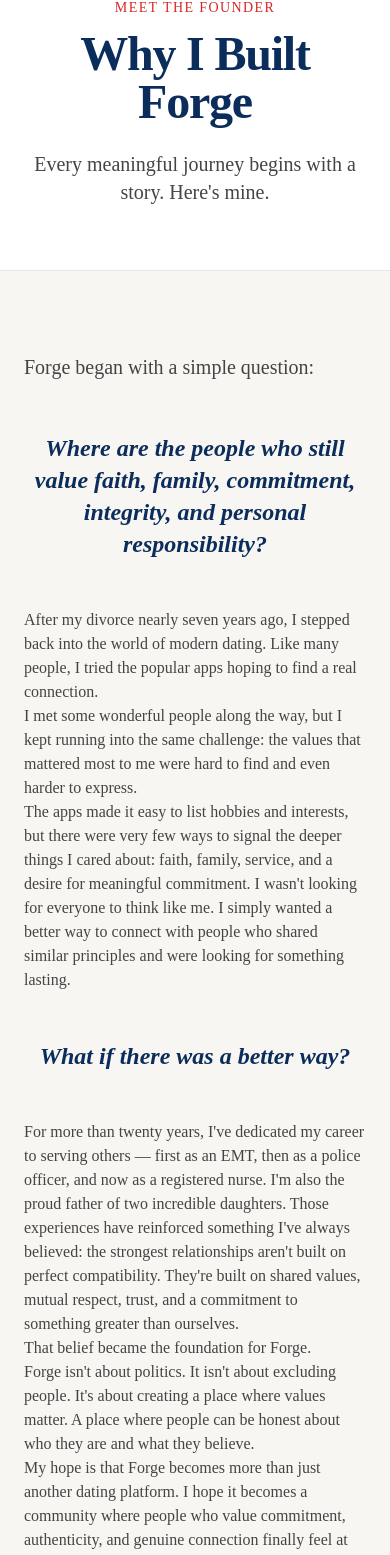
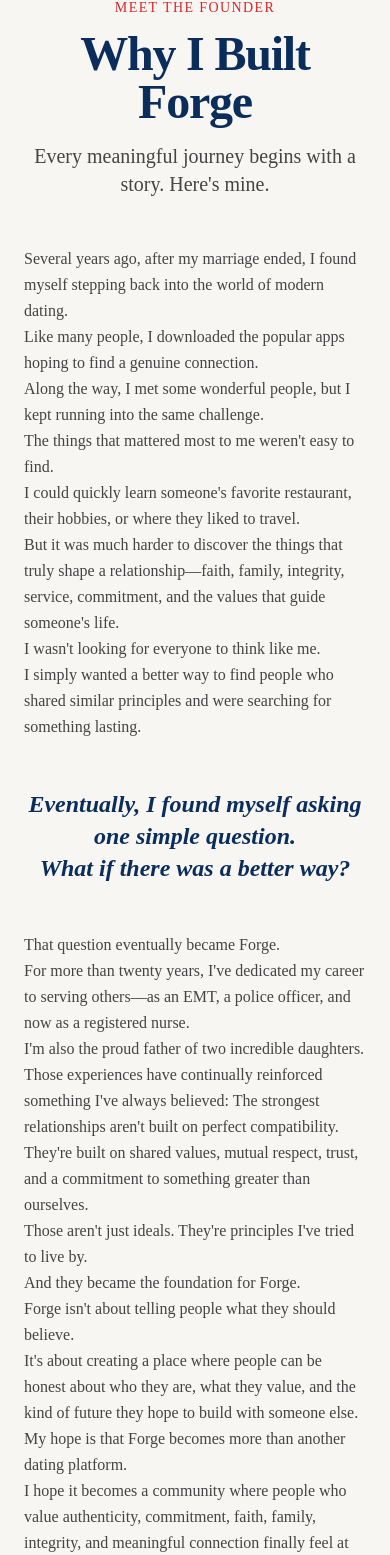
Before and after one commit to bobbykelly226-pixel/Forge, a Next.js app: page /founder in a window 390 px wide. Shown: the part 155-1710 px from the top of the page. Built offline with nearby package versions, Linux system fonts and the light colour scheme.

Commit message:
Mobile hero + Meet the Founder updates

```diff
--- a/app/founder/page.tsx
+++ b/app/founder/page.tsx
@@ -1,116 +1,48 @@
 'use client';
 
 import Header from '../../components/Header';
-import Link from 'next/link';
 
 export default function Founder() {
   return (
     <div className="min-h-screen bg-[#F8F6F2] text-[#222222]">
       <Header />
 
-      {/* Hero */}
-      <div className="pt-20 pb-16 bg-white border-b">
-        <div className="max-w-4xl mx-auto px-6 text-center">
+      <div className="pt-20 pb-20 max-w-4xl mx-auto px-6">
+        <div className="text-center mb-12">
           <p className="text-[#D62828] uppercase tracking-widest text-sm font-medium mb-3">MEET THE FOUNDER</p>
-          <h1 className="text-5xl sm:text-6xl font-bold tracking-tight text-[#0B2D5C] leading-none mb-6">
-            Why I Built Forge
-          </h1>
-          <p className="text-xl text-[#444444] max-w-2xl mx-auto">
-            Every meaningful journey begins with a story. Here's mine.
-          </p>
-        </div>
-      </div>
-
-      {/* Story Content */}
-      <div className="max-w-3xl mx-auto px-6 py-20 prose prose-lg text-[#444444]">
-        <p className="text-xl leading-relaxed">
-          Forge began with a simple question:
-        </p>
-        <p className="text-2xl font-semibold text-[#0B2D5C] italic text-center my-12">
-          Where are the people who still value faith, family, commitment, integrity, and personal responsibility?
-        </p>
-
-        <p>
-          After my divorce nearly seven years ago, I stepped back into the world of modern dating.
-          Like many people, I tried the popular apps hoping to find a real connection.
-        </p>
-
-        <p>
-          I met some wonderful people along the way, but I kept running into the same challenge:
-          the values that mattered most to me were hard to find and even harder to express.
-        </p>
-
-        <p>
-          The apps made it easy to list hobbies and interests, but there were very few ways to signal
-          the deeper things I cared about: faith, family, service, and a desire for meaningful commitment.
-          I wasn't looking for everyone to think like me. I simply wanted a better way to connect with people
-          who shared similar principles and were looking for something lasting.
-        </p>
-
-        <p className="text-2xl font-semibold text-[#0B2D5C] italic text-center my-12">
-          What if there was a better way?
-        </p>
-
-        <p>
-          For more than twenty years, I've dedicated my career to serving others — first as an EMT,
-          then as a police officer, and now as a registered nurse. I'm also the proud father of two incredible daughters.
-          Those experiences have reinforced something I've always believed: the strongest relationships aren't built on perfect compatibility.
-          They're built on shared values, mutual respect, trust, and a commitment to something greater than ourselves.
-        </p>
-
-        <p>
-          That belief became the foundation for Forge.
-        </p>
-
-        <p>
-          Forge isn't about politics. It isn't about excluding people. It's about creating a place where values matter.
-          A place where people can be honest about who they are and what they believe.
-        </p>
-
-        <p>
-          My hope is that Forge becomes more than just another dating platform.
-          I hope it becomes a community where people who value commitment, authenticity, and genuine connection finally feel at home.
-        </p>
-
-        <div className="my-16 text-center border-t border-b border-[#0B2D5C]/20 py-12">
-          <p className="text-3xl font-semibold text-[#0B2D5C]">
-            Because meaningful relationships aren't forged by chance.
-          </p>
-          <p className="text-3xl font-semibold text-[#D62828] mt-2">
-            They're Forged by Design.
-          </p>
+          <h1 className="text-5xl font-bold tracking-tight text-[#0B2D5C]">Why I Built Forge</h1>
+          <p className="text-xl text-[#444444] mt-4">Every meaningful journey begins with a story. Here's mine.</p>
         </div>
 
-        <p className="text-center text-xl font-medium text-[#0B2D5C]">
-          — Bobby Kelly<br />
-          Founder, Forged by Design
-        </p>
-      </div>
-
-      {/* Bottom CTA */}
-      <div className="bg-white py-20 border-t">
-        <div className="max-w-2xl mx-auto px-6 text-center">
-          <h2 className="text-4xl font-bold tracking-tight text-[#0B2D5C] mb-6">
-            Help Shape the Future of Forge
-          </h2>
-          <p className="text-lg text-[#444444] mb-10">
-            Your feedback is helping build something meaningful from the very beginning.
+        <div className="prose prose-lg text-[#444444] leading-relaxed max-w-3xl mx-auto">
+          <p>Several years ago, after my marriage ended, I found myself stepping back into the world of modern dating.</p>
+          <p>Like many people, I downloaded the popular apps hoping to find a genuine connection.</p>
+          <p>Along the way, I met some wonderful people, but I kept running into the same challenge.</p>
+          <p>The things that mattered most to me weren't easy to find.</p>
+          <p>I could quickly learn someone's favorite restaurant, their hobbies, or where they liked to travel.</p>
+          <p>But it was much harder to discover the things that truly shape a relationship—faith, family, integrity, service, commitment, and the values that guide someone's life.</p>
+          <p>I wasn't looking for everyone to think like me.</p>
+          <p>I simply wanted a better way to find people who shared similar principles and were searching for something lasting.</p>
+          <p className="text-2xl font-semibold text-[#0B2D5C] italic text-center my-12">Eventually, I found myself asking one simple question.<br />What if there was a better way?</p>
+          <p>That question eventually became Forge.</p>
+          <p>For more than twenty years, I've dedicated my career to serving others—as an EMT, a police officer, and now as a registered nurse.</p>
+          <p>I'm also the proud father of two incredible daughters.</p>
+          <p>Those experiences have continually reinforced something I've always believed: The strongest relationships aren't built on perfect compatibility.</p>
+          <p>They're built on shared values, mutual respect, trust, and a commitment to something greater than ourselves.</p>
+          <p>Those aren't just ideals. They're principles I've tried to live by.</p>
+          <p>And they became the foundation for Forge.</p>
+          <p>Forge isn't about telling people what they should believe.</p>
+          <p>It's about creating a place where people can be honest about who they are, what they value, and the kind of future they hope to build with someone else.</p>
+          <p>My hope is that Forge becomes more than another dating platform.</p>
+          <p>I hope it becomes a community where people who value authenticity, commitment, faith, family, integrity, and meaningful connection finally feel at home.</p>
+          <p>Thank you for taking the time to learn my story.</p>
+          <p>Whether you're here because you're curious, because you share these values, or because you're simply looking for something real...</p>
+          <p>Welcome.</p>
+          <p className="text-3xl font-semibold text-[#D62828] text-center mt-12">Because meaningful relationships aren't forged by chance.<br />They're Forged by Design.</p>
+          <p className="text-center text-xl font-medium text-[#0B2D5C] mt-8">
+            — Bobby<br />
+            Founder, Forge
           </p>
-
-          <div className="flex flex-col sm:flex-row gap-4 justify-center">
-            <a
-              href="/"
-              className="inline-block bg-[#D62828] hover:bg-[#A61F1F] text-white px-10 py-4 rounded-2xl font-semibold text-lg transition"
-            >
-              Take Our Poll →
-            </a>
-            <a
-              href="/waitlist"
-              className="inline-block border border-[#0B2D5C] hover:bg-[#F8F6F2] text-[#0B2D5C] px-10 py-4 rounded-2xl font-semibold text-lg transition"
-            >
-              Join the Waitlist
-            </a>
-          </div>
         </div>
       </div>
     </div>
```
